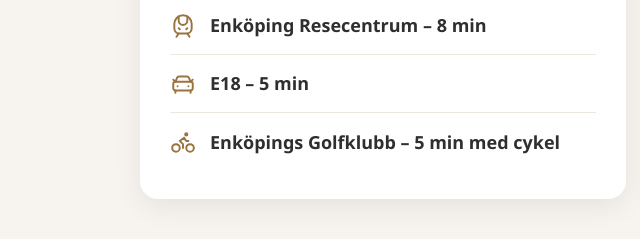
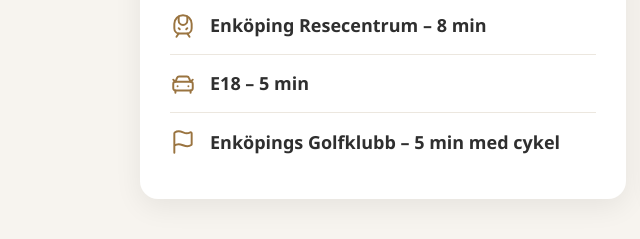
Before and after one commit to ByggDittHem/Buans, a plain HTML site: page index.html in a window 1280 px wide. Shown: the part 1101-1340 px from the top of the page, 0-640 px from the left. Drawn offline with nearby package versions, Linux system fonts and the light colour scheme.

Commit message:
Add files via upload

```diff
--- a/index.html
+++ b/index.html
@@ -33,7 +33,7 @@
         <div class="location-item"><i data-lucide="map-pin"></i><span>Enköping C – 8 min</span></div>
         <div class="location-item"><i data-lucide="train-front"></i><span>Enköping Resecentrum – 8 min</span></div>
         <div class="location-item"><i data-lucide="car-front"></i><span>E18 – 5 min</span></div>
-        <div class="location-item"><i data-lucide="bike"></i><span>Enköpings Golfklubb – 5 min med cykel</span></div>
+        <div class="location-item"><i data-lucide="flag"></i><span>Enköpings Golfklubb – 5 min med cykel</span></div>
       </div>
       <div class="location-list">
         <h3>Kommunikation</h3>
```
Also changed, not shown: images/logo-BDH.png.
